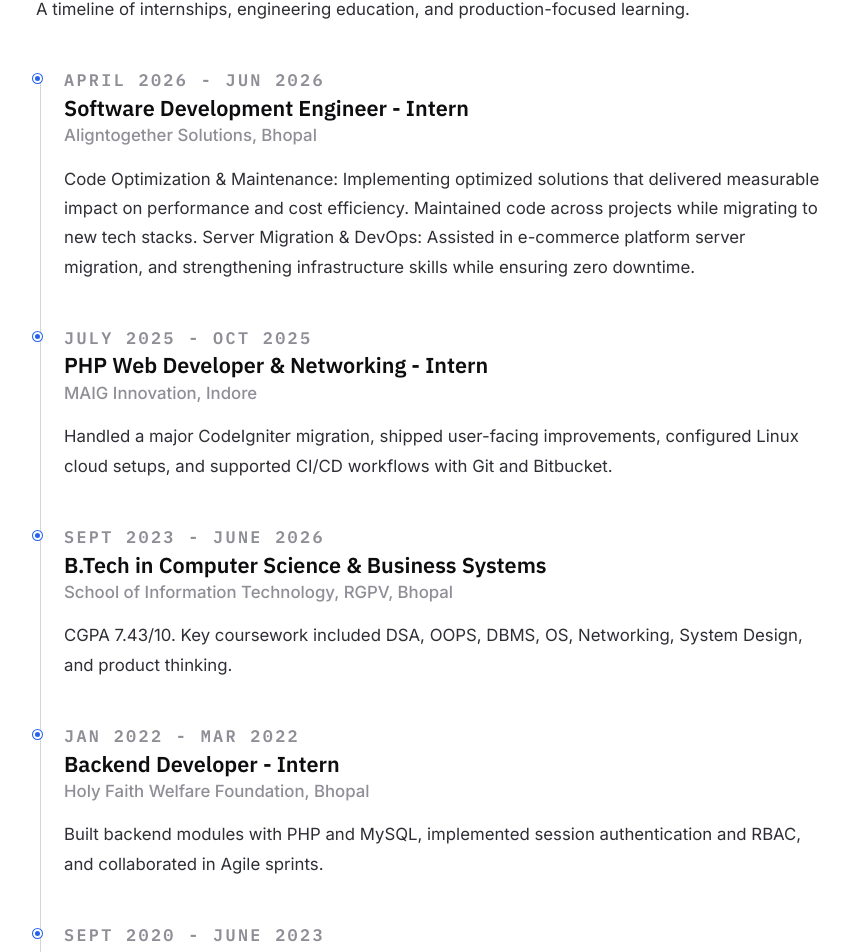
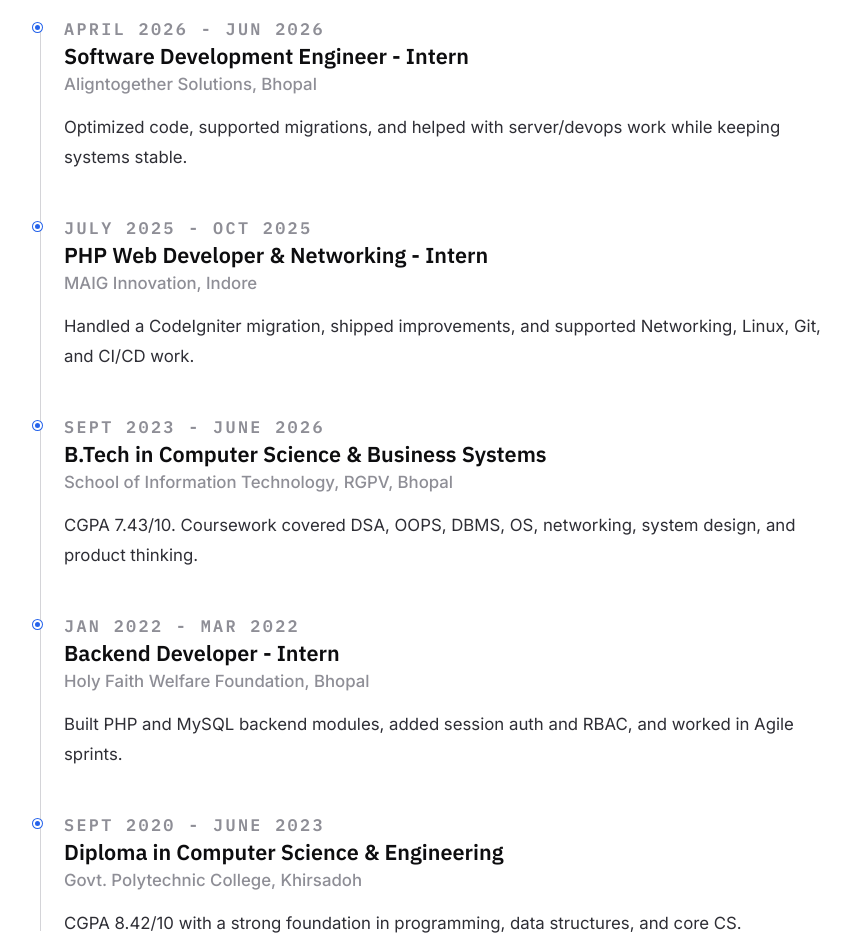
Before and after one commit to irohit373/shipwithrohit.app, a Next.js app: page / in a window 1280 px wide. Shown: the part 2442-3394 px from the top of the page, without its empty margins (24-875 px from the left). Built offline with nearby package versions, Linux system fonts and the light colour scheme.

Commit message:
content trim

```diff
--- a/src/data/site.js
+++ b/src/data/site.js
@@ -58,34 +58,32 @@
     role: "Software Development Engineer - Intern",
     org: "Aligntogether Solutions, Bhopal",
     detail:
-      "Code Optimization & Maintenance: Implementing optimized solutions that delivered measurable impact on performance and cost efficiency. Maintained code across projects while migrating to new tech stacks. Server Migration & DevOps: Assisted in e-commerce platform server migration, and strengthening infrastructure skills while ensuring zero downtime.",
+      "Optimized code, supported migrations, and helped with server/devops work while keeping systems stable.",
   },
   {
     period: "July 2025 - Oct 2025",
     role: "PHP Web Developer & Networking - Intern",
     org: "MAIG Innovation, Indore",
     detail:
-      "Handled a major CodeIgniter migration, shipped user-facing improvements, configured Linux cloud setups, and supported CI/CD workflows with Git and Bitbucket.",
+      "Handled a CodeIgniter migration, shipped improvements, and supported Networking, Linux, Git, and CI/CD work.",
   },
   {
     period: "Sept 2023 - June 2026",
     role: "B.Tech in Computer Science & Business Systems",
     org: "School of Information Technology, RGPV, Bhopal",
-    detail:
-      "CGPA 7.43/10. Key coursework included DSA, OOPS, DBMS, OS, Networking, System Design, and product thinking.",
+    detail: "CGPA 7.43/10. Coursework covered DSA, OOPS, DBMS, OS, networking, system design, and product thinking.",
   },
   {
     period: "Jan 2022 - Mar 2022",
     role: "Backend Developer - Intern",
     org: "Holy Faith Welfare Foundation, Bhopal",
-    detail:
-      "Built backend modules with PHP and MySQL, implemented session authentication and RBAC, and collaborated in Agile sprints.",
+    detail: "Built PHP and MySQL backend modules, added session auth and RBAC, and worked in Agile sprints.",
   },
   {
     period: "Sept 2020 - June 2023",
     role: "Diploma in Computer Science & Engineering",
     org: "Govt. Polytechnic College, Khirsadoh",
-    detail: "CGPA 8.42/10 with foundations in programming, data structures, and core computer science.",
+    detail: "CGPA 8.42/10 with a strong foundation in programming, data structures, and core CS.",
   },
 ];
 
@@ -174,7 +172,7 @@
 export const aboutContent = {
   subtitle: "A full-stack builder focused on maintainable systems, useful AI features, and product outcomes.",
   paragraphs: [
-    "I enjoy solving real-world problems through scalable engineering and AI-backed features.",
+    // "I enjoy solving real-world problems through scalable engineering and AI-backed features.",
     "My core stack is MERN and Next.js, with strong backend work in Python and PHP ecosystems. I have built recruitment SaaS, ML-based prediction workflows, and education-focused platforms.",
     "I care about maintainable code, measurable performance, and team-friendly delivery. Open to full-stack and AI product roles where I can ship meaningful work.",
   ],
```
